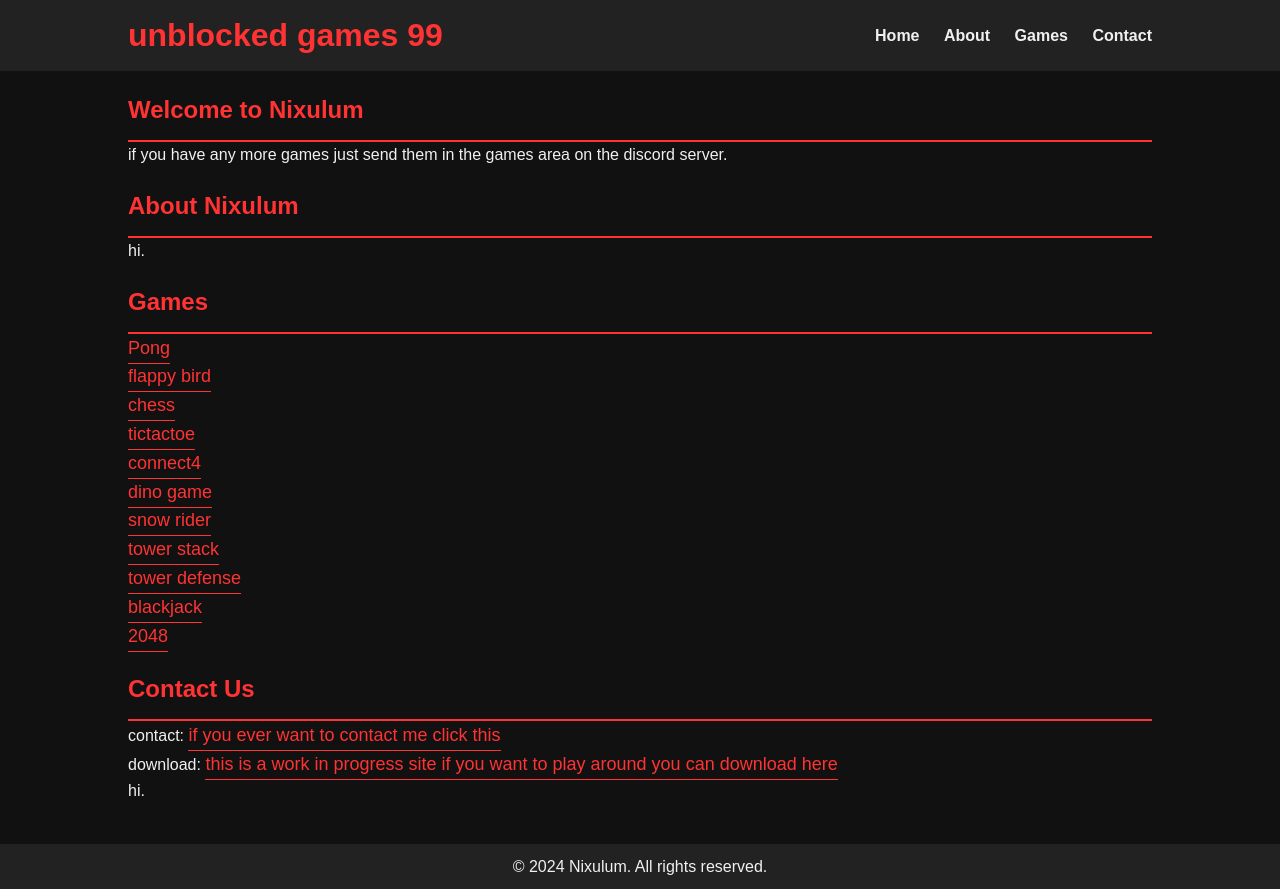
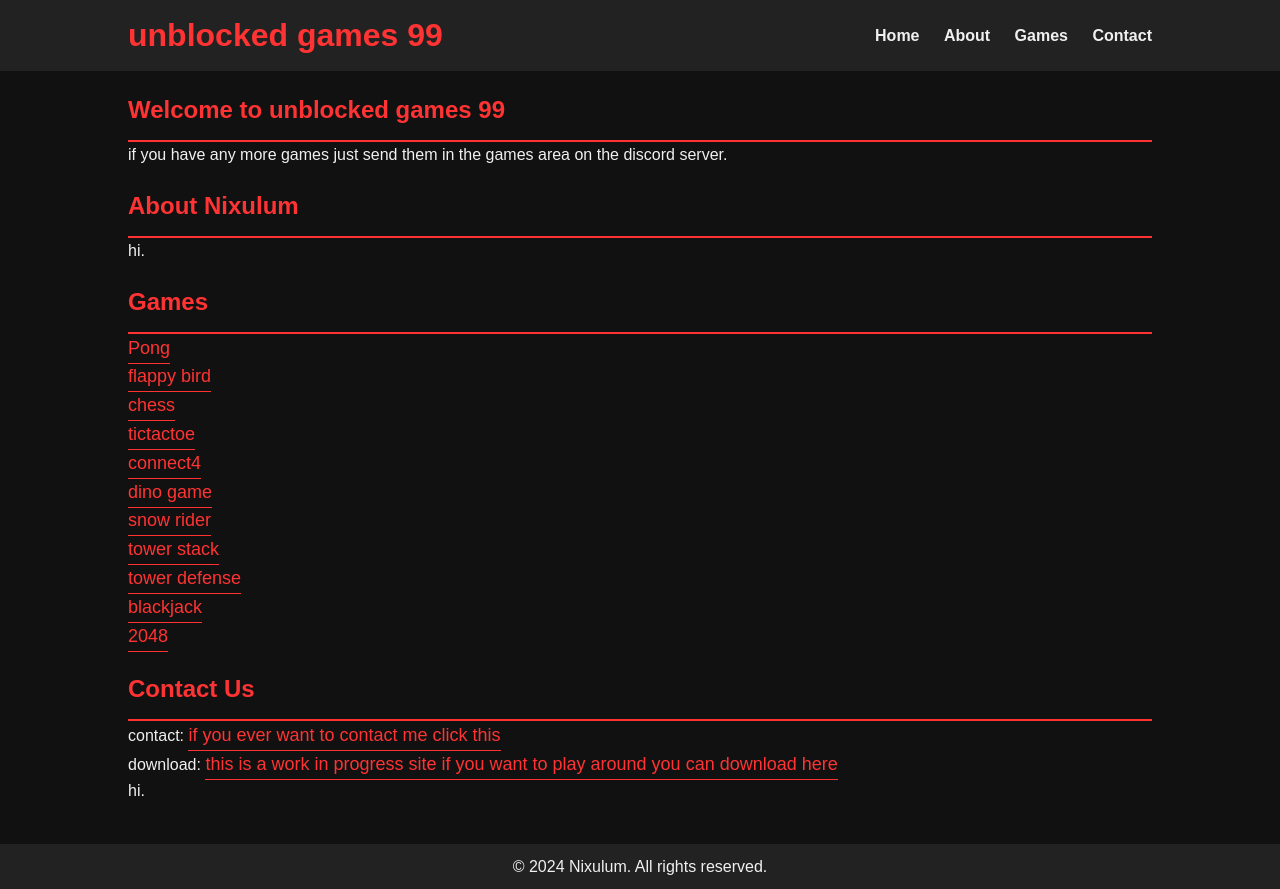
Before and after one commit to sxury999/unblockedgames99.github.io, a plain HTML site: page index.html in a window 1280 px wide. Drawn offline with Linux system fonts and the light colour scheme.

Commit message:
Update index.html

```diff
--- a/index.html
+++ b/index.html
@@ -23,7 +23,7 @@
     <main>
         <section id="home">
             <div class="container">
-                <h2>Welcome to Nixulum</h2>
+                <h2>Welcome to unblocked games 99</h2>
                 <p>if you have any more games just send them in the games area on the discord server.</p>
                 <!-- Removed the button for starting the game -->
             </div>
```
